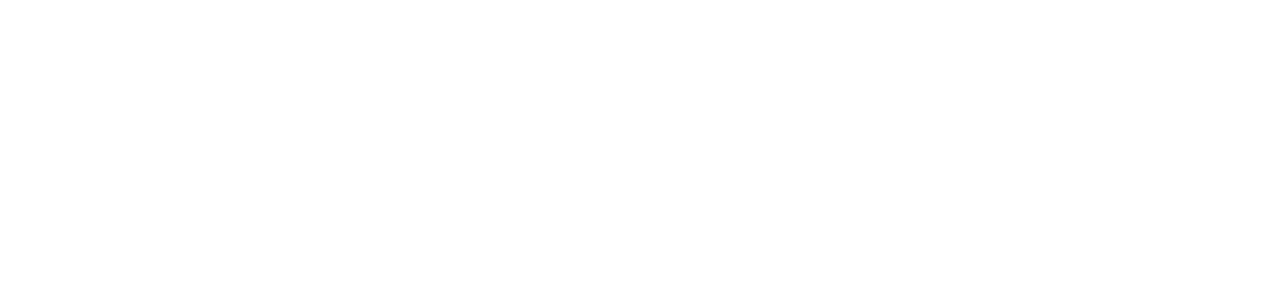
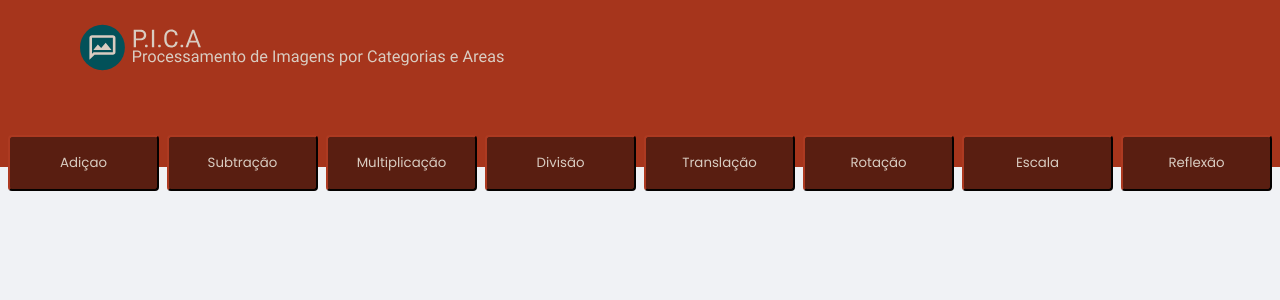
Before and after one commit to FilipeMSouza/P.I.C.A, a React (Create React App) app: page / in a window 1280 px wide. Shown: the top 300 px of the page. Built offline with nearby package versions, Linux system fonts and the light colour scheme.

Commit message:
feature/base_page | Criação de componentes
- Componentes botões foram criados para executar a navegação das funçoes
- Header contendo o nome do projeto foi estabelecido

```diff
--- a/src/App.tsx
+++ b/src/App.tsx
@@ -1,6 +1,12 @@
+import { Header } from "./components/Header";
+import {Button} from "./components/Buttons";
+import { GlobalStyle } from "./styles/global";
 export function App(){
     return(
         <>
+        <Header/>
+        <Button/>
+        <GlobalStyle/>
         </>
     );
 }
--- /dev/null
+++ b/src/components/Buttons/index.tsx
@@ -0,0 +1,16 @@
+import { Container } from "./styles";
+
+export function Button(){
+    return(
+        <Container>
+            <button> Adiçao </button>
+            <button> Subtração </button>
+            <button> Multiplicação  </button>
+            <button> Divisão  </button>
+            <button> Translação </button>
+            <button> Rotação </button>
+            <button> Escala </button>
+            <button> Reflexão </button>
+        </Container>
+    );
+}
--- /dev/null
+++ b/src/components/Buttons/styles.ts
@@ -0,0 +1,21 @@
+import styled from "styled-components";
+
+export const Container = styled.div`
+    display: grid;
+    grid-template-columns: repeat(8,1fr);
+    gap: 0.5rem;
+    margin-top: -2rem;
+    margin-left:0.5rem;
+    margin-right:0.5rem;
+
+    button{
+        background: var(--Dark-brown);
+        padding: 1rem 1rem;
+        border-radius: 0.25rem;
+        color: var(--light-brown);
+        border-color: var(--Dark-brown);
+        box-shadow: none;
+
+    }
+
+`
--- /dev/null
+++ b/src/components/Header/index.tsx
@@ -0,0 +1,15 @@
+import logoImg from '../../assets/LogoImg.svg';
+import { Container, Content } from './styles';
+
+export function Header() {
+
+
+    return (
+        <Container>
+            <Content>
+                <img src={logoImg} alt="P.I.C.A" />
+
+            </Content>
+        </Container>
+    )
+}
--- /dev/null
+++ b/src/components/Header/styles.ts
@@ -0,0 +1,18 @@
+import styled from "styled-components";
+
+export const Container = styled.header`
+    background: var(--orange);
+
+`
+
+export const Content = styled.div`
+    max-width: 1120px;
+    margin: 0 auto;
+
+    padding: 1.5rem .75rem 6rem;
+    display: flex;
+    align-items: center;
+    justify-content: space-between;
+
+
+`;
--- a/src/styles/global.ts
+++ b/src/styles/global.ts
@@ -4,10 +4,13 @@
 :root{
     --light-green: #025159;
     --dark-green: #012326;
+
     --light-brown: #D9CCC1;
     --Dark-brown: #591E11;
+
     --orange: #A6351C;
     --text-title: #363F5F;
+
     --text-body: #969CB3;
     --background: #F0F2F5;
 }
```
Also changed, not shown: src/assets/LogoImg.svg (added), src/components/Dashboard/index.tsx (added).
